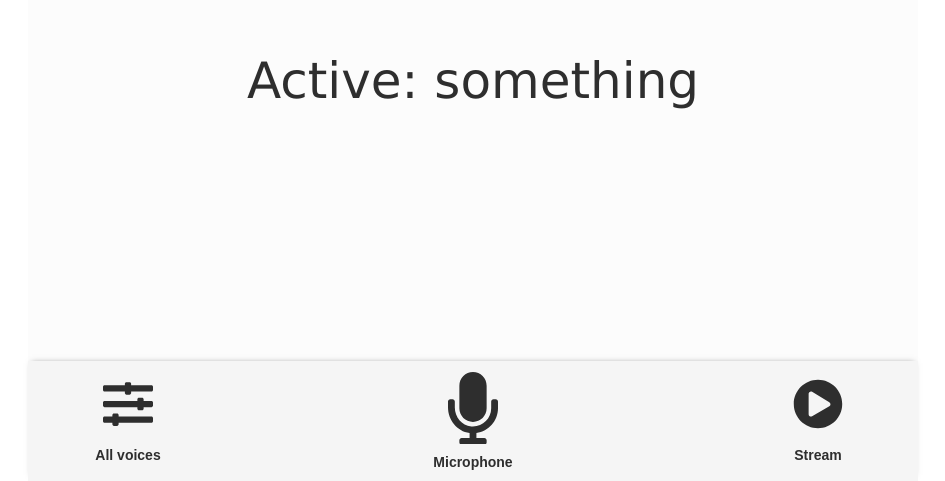
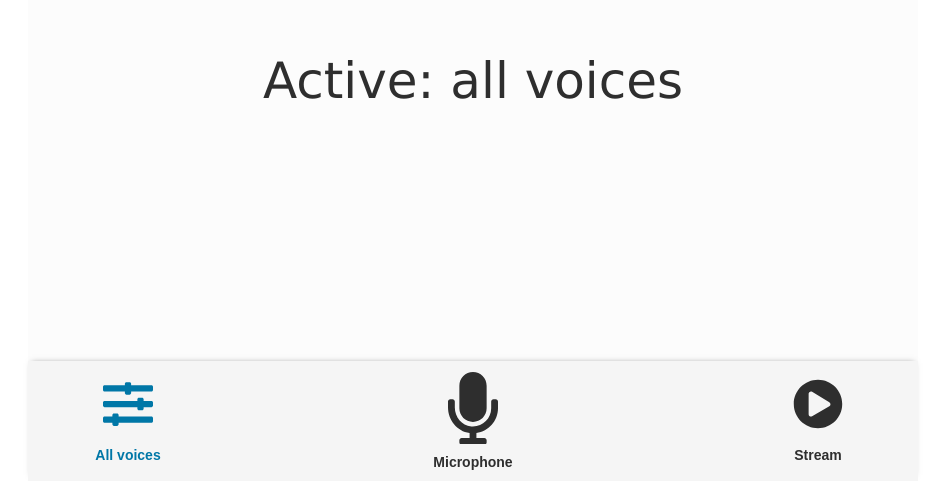
Before and after one commit to 1317n0d3/EPAM_JS_Prac_Svetashov_Konstantin, a React (Create React App) app: page / in a window 1280 px wide. Shown: the part 319-800 px from the top of the page, without its empty margins (167-1112 px from the left). Built offline with nearby package versions, Linux system fonts and the light colour scheme.

Commit message:
feat: add toggle classes

```diff
--- a/src/App.js
+++ b/src/App.js
@@ -1,19 +1,47 @@
+import React, { useState } from 'react';
 import './App.sass';
 
+const ALL_VOICES = 'all voices',
+  MICROPHONE = 'microphone',
+  STREAM = 'stream';
+
 function App() {
+  const [activeMode, setActiveMode] = useState(ALL_VOICES);
+  const [activeAll, setActiveAll] = useState(true);
+  const [activeMicrophone, setActiveMicrophone] = useState(false);
+  const [activeStream, setActiveStream] = useState(false);
+
   return (
     <main>
-      <section className='current-control'>Active: something</section>
+      <section className='current-control'>Active: { activeMode }</section>
       <section className='controls'>
-        <button className='control-elem'>
+        <button className={ activeAll === true ? 'control-elem active' : 'control-elem' }
+          onClick={ () => {
+            setActiveMode(ALL_VOICES);
+            setActiveAll(true);
+            setActiveMicrophone(false);
+            setActiveStream(false);
+          } }>
           <svg aria-hidden="true" focusable="false" data-prefix="fas" data-icon="sliders-h" class="svg-inline--fa fa-sliders-h fa-w-16" role="img" xmlns="http://www.w3.org/2000/svg" viewBox="0 0 512 512"><path fill="currentColor" d="M496 384H160v-16c0-8.8-7.2-16-16-16h-32c-8.8 0-16 7.2-16 16v16H16c-8.8 0-16 7.2-16 16v32c0 8.8 7.2 16 16 16h80v16c0 8.8 7.2 16 16 16h32c8.8 0 16-7.2 16-16v-16h336c8.8 0 16-7.2 16-16v-32c0-8.8-7.2-16-16-16zm0-160h-80v-16c0-8.8-7.2-16-16-16h-32c-8.8 0-16 7.2-16 16v16H16c-8.8 0-16 7.2-16 16v32c0 8.8 7.2 16 16 16h336v16c0 8.8 7.2 16 16 16h32c8.8 0 16-7.2 16-16v-16h80c8.8 0 16-7.2 16-16v-32c0-8.8-7.2-16-16-16zm0-160H288V48c0-8.8-7.2-16-16-16h-32c-8.8 0-16 7.2-16 16v16H16C7.2 64 0 71.2 0 80v32c0 8.8 7.2 16 16 16h208v16c0 8.8 7.2 16 16 16h32c8.8 0 16-7.2 16-16v-16h208c8.8 0 16-7.2 16-16V80c0-8.8-7.2-16-16-16z"></path></svg>
           <span>All voices</span>
         </button>
-        <button className='control-elem'>
+        <button className={ activeMicrophone === true ? 'control-elem active' : 'control-elem' }
+          onClick={ () => {
+            setActiveMode(MICROPHONE);
+            setActiveAll(false);
+            setActiveMicrophone(true);
+            setActiveStream(false);
+          } }>
           <svg aria-hidden="true" focusable="false" data-prefix="fas" data-icon="microphone" class="svg-inline--fa fa-microphone fa-w-11" role="img" xmlns="http://www.w3.org/2000/svg" viewBox="0 0 352 512"><path fill="currentColor" d="M176 352c53.02 0 96-42.98 96-96V96c0-53.02-42.98-96-96-96S80 42.98 80 96v160c0 53.02 42.98 96 96 96zm160-160h-16c-8.84 0-16 7.16-16 16v48c0 74.8-64.49 134.82-140.79 127.38C96.71 376.89 48 317.11 48 250.3V208c0-8.84-7.16-16-16-16H16c-8.84 0-16 7.16-16 16v40.16c0 89.64 63.97 169.55 152 181.69V464H96c-8.84 0-16 7.16-16 16v16c0 8.84 7.16 16 16 16h160c8.84 0 16-7.16 16-16v-16c0-8.84-7.16-16-16-16h-56v-33.77C285.71 418.47 352 344.9 352 256v-48c0-8.84-7.16-16-16-16z"></path></svg>
           <span>Microphone</span>
         </button>
-        <button className='control-elem'>
+        <button className={ activeStream === true ? 'control-elem active' : 'control-elem' }
+          onClick={ () => {
+            setActiveMode(STREAM);
+            setActiveAll(false);
+            setActiveMicrophone(false);
+            setActiveStream(true);
+          } }>
           <svg aria-hidden="true" focusable="false" data-prefix="fas" data-icon="play-circle" class="svg-inline--fa fa-play-circle fa-w-16" role="img" xmlns="http://www.w3.org/2000/svg" viewBox="0 0 512 512"><path fill="currentColor" d="M256 8C119 8 8 119 8 256s111 248 248 248 248-111 248-248S393 8 256 8zm115.7 272l-176 101c-15.8 8.8-35.7-2.5-35.7-21V152c0-18.4 19.8-29.8 35.7-21l176 107c16.4 9.2 16.4 32.9 0 42z"></path></svg>
           <span>Stream</span>
         </button>
```
